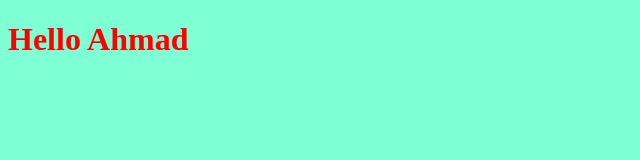
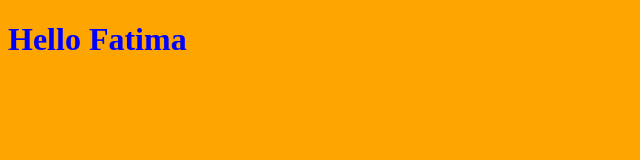
Before and after one commit to 1-Ahmad/Test1, a plain HTML site: page index.html in a window 1280 px wide. Shown: the whole page, without its empty margins (0-640 px from the left). Drawn offline with Linux system fonts and the light colour scheme.

Commit message:
chancing style for master2

```diff
--- a/index.html
+++ b/index.html
@@ -7,7 +7,7 @@
     <title>Document</title>
   </head>
   <body>
-    <h1>Hello Ahmad</h1>
+    <h1>Hello Fatima</h1>
     <script src="./script.js"></script>
   </body>
 </html>
--- a/style.css
+++ b/style.css
@@ -1,6 +1,6 @@
 h1 {
-  color: red;
+  color: blue;
 }
 body{
-  background-color: aquamarine;
+  background-color: orange;
 }
```
